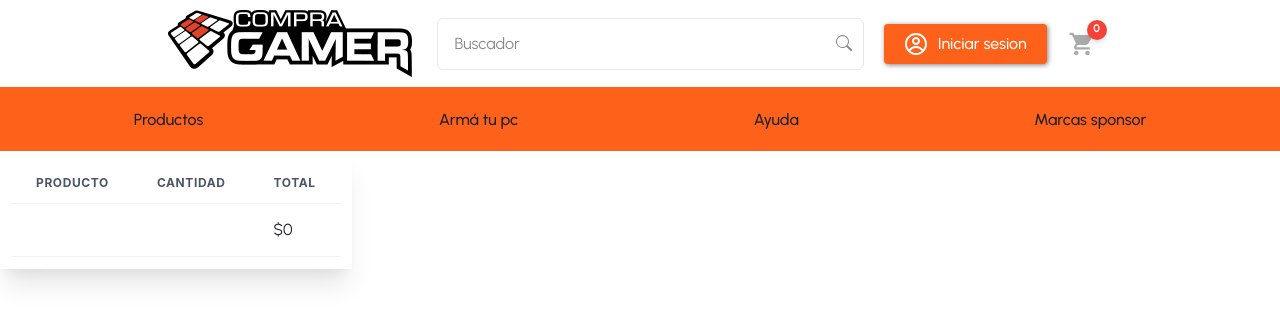
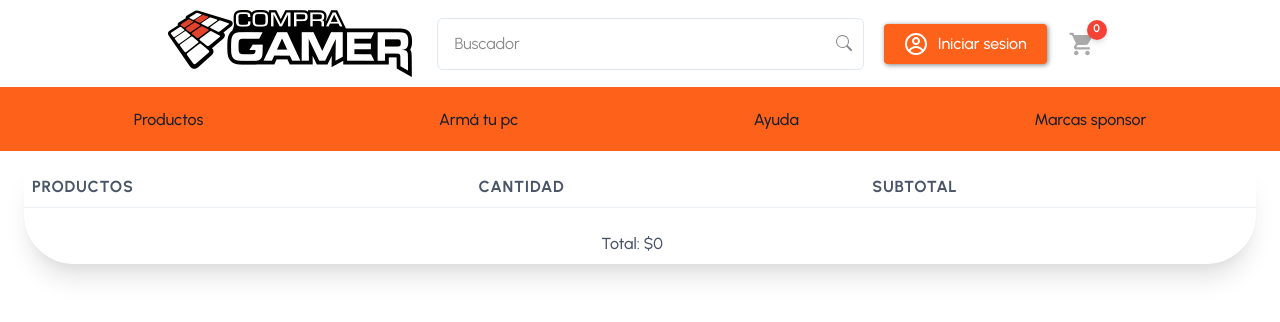
Before and after one commit to Rementeria03/compragamer, a React (Create React App) app: page /cart in a window 1280 px wide. Shown: the top 322 px of the page. Built offline with nearby package versions, Linux system fonts and the light colour scheme.

Commit message:
checkout 1.0

```diff
--- a/src/components/ButtonsPageNavigator/ButtonsPageNavigator.js
+++ b/src/components/ButtonsPageNavigator/ButtonsPageNavigator.js
@@ -7,7 +7,7 @@ function ButtonsPageNavigator({ navs, view, setView }) {
     flexDirection: "column",
     alignItems: "flex-start",
     position: "absolute",
-    left: 0,
+    left: "-100%",
     top: "3.9rem",
     backgroundColor: "#fd611a",
     zIndex: 1,
@@ -18,7 +18,7 @@ function ButtonsPageNavigator({ navs, view, setView }) {
     if (view) {
       return styles;
     } else if (!view) {
-      return { ...styles, left: "-100%" };
+      return { ...styles, left: 0 };
     }
   };
 
@@ -75,7 +75,7 @@ function ButtonsPageNavigator({ navs, view, setView }) {
                 style={{
                   fontFamily: "Urbanist",
                   fontWeight: "500",
-                  fontSize: "1em",
+                  fontSize: "16px",
                 }}
               >
                 {lks.cat}
--- a/src/components/CartTable/CartTable.js
+++ b/src/components/CartTable/CartTable.js
@@ -1,34 +1,44 @@
-import { Table, Thead, Tbody, Tfoot, Tr, Th, Td, Box } from "@chakra-ui/react";
+import { Table, Thead, Tbody, Tr, Th, Td, Box, TableCaption } from "@chakra-ui/react";
 import { useContext } from "react";
 import { CartContext } from "../../contexts/CartContext";
+import { ItemCount } from "../ItemCount/ItemCount";
 
 function CartTable() {
   const { cart, totalCarrito } = useContext(CartContext);
 
+  const styles = {
+    hd: {
+      fontFamily: "Urbanist",
+      fontSize: "16px",
+      pl: 2
+    },
+    items: {
+      fontFamily: "Urbanist",
+      fontSize: "sm",
+    },
+  };
+
   return (
-    <Box fontFamily="Urbanist" p="3" boxShadow="xl">
+    <Box boxShadow="xl" borderRadius="0 0 50px 50px">
       <Table>
+        <TableCaption sx={styles.hd}>Total: ${totalCarrito()}</TableCaption>
         <Thead>
           <Tr>
-            <Th>Producto</Th>
-            <Th>Cantidad</Th>
-            <Th>Total</Th>
+            <Th sx={styles.hd}>Productos</Th>
+            <Th sx={styles.hd}>Cantidad</Th>
+            <Th sx={styles.hd}>Subtotal</Th>
           </Tr>
         </Thead>
         <Tbody>
           {cart.map(({ ...prod }) => {
             return (
               <Tr key={prod.id}>
-                <Td>{prod.nombre}</Td>
-                <Td>{prod.cantidad}</Td>
+                <Td sx={styles.items}>{prod.nombre}</Td>
+                <ItemCount cantidad={prod.cantidad}/>
+                <Td sx={styles.items}>${prod.cantidad*prod.precio}</Td>
               </Tr>
             );
           })}
-          <Tr>
-            <Td></Td>
-            <Td></Td>
-            <Td>${totalCarrito()}</Td>
-          </Tr>
         </Tbody>
       </Table>
     </Box>
--- /dev/null
+++ b/src/components/ItemCount/ItemCount.js
@@ -0,0 +1,37 @@
+import { IconButton, Td } from "@chakra-ui/react";
+import React from "react";
+import { IoIosAddCircleOutline } from "react-icons/io";
+import { IoIosRemoveCircleOutline } from "react-icons/io";
+
+export const ItemCount = ({ cantidad }) => {
+  const styles = {
+    w: "auto",
+    h: 6,
+    bg: "#fff",
+    borderRadius: "full",
+    cursor: 'pointer',
+    mx: 2,
+    "@media  screen and (max-width: 521px)": {
+        mx: 0
+    }
+  };
+  return (
+    <Td display='flex'>
+      <IconButton
+        as={IoIosRemoveCircleOutline}
+        color="#aaa"
+        _hover={{ bg: "#fff" }}
+        sx={styles}
+        />
+      {cantidad}
+      <IconButton
+        as={IoIosAddCircleOutline}
+        color="#aaa"
+        w="6"
+        h="6"
+        _hover={{ bg: "#fff" }}
+        sx={styles}
+      />
+    </Td>
+  );
+};
--- a/src/pages/Cart.js
+++ b/src/pages/Cart.js
@@ -3,8 +3,16 @@ import CartTable from "../components/CartTable/CartTable";
 
 function Cart() {
   return (
-    <Box w="full" height="full">
-      <Box w="max" h="max">
+    <Box
+      w="full"
+      px={6}
+      py={4}
+      height="full"
+      display="flex"
+      flexDir="column"
+      alignItems="center"
+    >
+      <Box w="full" h="full">
         <CartTable></CartTable>
       </Box>
     </Box>
--- a/src/pages/Productos.js
+++ b/src/pages/Productos.js
@@ -4,55 +4,58 @@ import CategorysContainer from "../components/CategorysContainer/CatergorysConta
 import ProductsContainer from "../components/ProductsContainer/ProductsContainer";
 
 function Productos() {
-
   const [productos, setProductos] = useState([]);
   const [view, setView] = useState(false);
 
-    function showCategorys(){
-        setView(!view)
+  function showCategorys() {
+    setView(!view);
   }
 
   return (
     <Box
-            w='full'
-            h='full'
-            p='3 6'
-            display='flex'
-            position='relative'
-            justifyContent='center'
-            gap='10px'
-            flexWrap='wrap'
+      w="full"
+      h="full"
+      p="3 6"
+      display="flex"
+      position="relative"
+      justifyContent="center"
+      gap="10px"
+      flexWrap="wrap"
       sx={{
-                '@media screen and (max-width: 940px)':{
-                    flexDirection: 'column',
-                    alignItems: 'center'
-                }
+        "@media screen and (max-width: 940px)": {
+          flexDirection: "column",
+          alignItems: "center",
+        },
       }}
     >
       <Box
-                display='none'
-                alignItems='center'
-                justifyContent='center'
-                as='button'
-                height='40px'
-                backgroundColor='#fd611a'
-                p='10px 20px'
-                borderRadius='base'
-                color='#ffff'
-                fontWeight='medium'
-                m='10px 0'
-                fontFamily='Urbanist'
-                boxShadow='1px 1px .3em grey'
+        display="none"
+        alignItems="center"
+        justifyContent="center"
+        as="button"
+        height="40px"
+        backgroundColor="#fd611a"
+        p="10px 20px"
+        borderRadius="base"
+        color="#ffff"
+        fontWeight="medium"
+        m="10px 0"
+        fontFamily="Urbanist"
+        boxShadow="1px 1px .3em grey"
         onClick={showCategorys}
         sx={{
-                    '@media screen and (max-width: 940px)':{
-                        display: 'flex'
-                    }
+          "@media screen and (max-width: 940px)": {
+            display: "flex",
+          },
         }}
-            >Ver categorias
+      >
+        Ver categorias
       </Box>
       <CategorysContainer view={view}></CategorysContainer>
-            <ProductsContainer productos={productos} setProductos={setProductos}></ProductsContainer>
+      <ProductsContainer
+        productos={productos}
+        setProductos={setProductos}
+      ></ProductsContainer>
     </Box>
   );
 }
```
Also changed, not shown: src/components/HamburgerIcon/HamburgerIcon.js (deleted, +0 -28 lines). Lines whose indentation alone changed are shown as unchanged.
